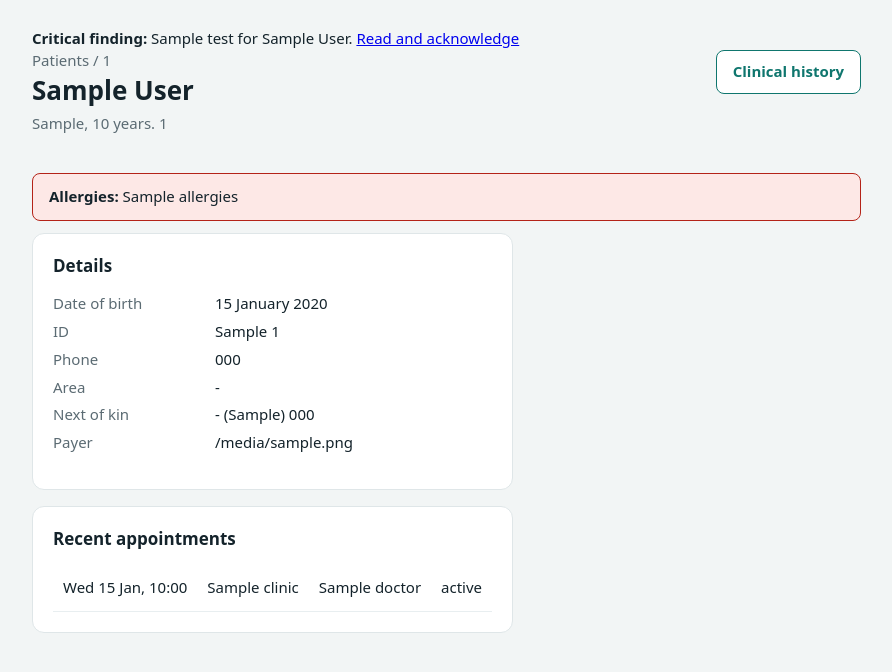
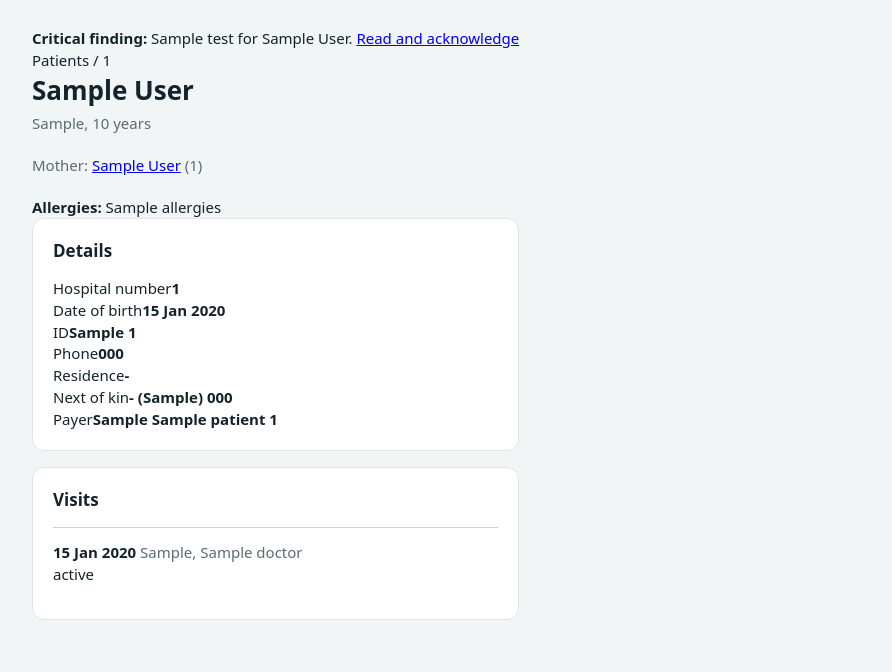
Before and after one commit to ngugiherman8/Hospital-Management-System, a Django app: template templates/patients/detail.html in a window 1280 px wide. Shown: the top 672 px of the page, without its empty margins (4-896 px from the left). Run offline with Django 5.2, Linux system fonts and the light colour scheme; the template is opened without the code that fills it: most values are stand-ins (such as "Sample title", 1, 10 or a date in 2020).

Commit message:
Add files via upload

```diff
--- a/templates/patients/detail.html
+++ b/templates/patients/detail.html
@@ -1,15 +1,32 @@
-{% extends "base.html" %}{% block title %}{{ patient.full_name }}{% endblock %}
-{% block content %}<div class="top"><div><p class="sub" style="margin:0">Patients / {{ patient.hospital_number }}</p><h1>{{ patient.full_name }}</h1>
-<p class="sub">{{ patient.get_sex_display }}, {{ patient.age }} years. {{ patient.hospital_number }}</p></div>
-<div><a class="btn" href="{% url 'clinical:history' patient.pk %}">Clinical history</a>{% if user.role == 'doctor' or user.role == 'admin' or user.is_superuser %} <a class="btn" href="{% url 'wards:admit_patient' patient.pk %}">Admit to ward</a>{% endif %}{% if user.role == 'receptionist' or user.role == 'admin' or user.is_superuser %} <a class="btn" href="{% url 'patients:edit' patient.pk %}">Edit</a>{% endif %}</div></div>
-{% if patient.allergies %}<div class="msg error"><b>Allergies:</b> {{ patient.allergies }}</div>{% endif %}
-<div class="layout"><div><section class="card"><h2>Details</h2><dl class="dl">
-<dt>Date of birth</dt><dd>{{ patient.date_of_birth|date:"j F Y" }}</dd><dt>ID</dt><dd>{{ patient.get_id_type_display }} {{ patient.masked_id }}</dd>
-<dt>Phone</dt><dd>{{ patient.phone }}</dd><dt>Area</dt><dd>{{ patient.area_of_residence|default:"-" }}</dd>
-<dt>Next of kin</dt><dd>{{ patient.next_of_kin_name|default:"-" }}{% if patient.next_of_kin_relationship %} ({{ patient.next_of_kin_relationship }}){% endif %} {{ patient.next_of_kin_phone }}</dd>
-<dt>Payer</dt><dd>{{ cover|default:"Cash / M-Pesa" }}</dd></dl></section>
-<section class="card"><h2>Recent appointments</h2><table><tbody>{% for a in appointments %}<tr><td>{{ a.starts_at|date:"D j M, H:i" }}</td><td>{{ a.clinic }}</td><td>{{ a.doctor }}</td><td>{{ a.get_status_display }}</td></tr>{% empty %}<tr><td>No appointments yet.</td></tr>{% endfor %}</tbody></table></section></div>
-{% if user.role == 'receptionist' or user.role == 'admin' or user.is_superuser %}<aside><section class="card"><h2>Today</h2>
-<form method="post" action="{% url 'walk_in' patient.pk %}">{% csrf_token %}<div class="field"><label for="clinic">Clinic</label><select id="clinic" name="clinic">{% for c in clinics %}<option value="{{ c.pk }}">{{ c.name }}</option>{% endfor %}</select></div>
-<button class="btn primary" style="width:100%">Add to today's queue</button></form>
-<p style="margin-top:12px"><a class="btn" style="width:100%;text-align:center" href="{% url 'appointments:create' patient.pk %}">Book appointment</a></p></section></aside>{% endif %}</div>{% endblock %}
+{% extends "base.html" %}
+{% block title %}{{ patient.full_name }}{% endblock %}
+{% block content %}
+<div class="head"><div><div class="crumb">Patients / {{ patient.hospital_number }}</div><h1>{{ patient.full_name }}</h1><div class="sub">{{ patient.get_sex_display }}, {{ patient.age }} years</div></div>
+<div class="row">
+{% if user.role == 'reception' or user.is_superuser or user.role == 'admin' %}<a class="btn" href="{% url 'patient_edit' patient.pk %}">Edit details</a><a class="btn primary" href="{% url 'appointment_create' patient.pk %}">Add visit or book</a>{% endif %}
+{% if patient.sex == 'F' and user.role == 'midwife' or patient.sex == 'F' and user.role == 'doctor' or patient.sex == 'F' and user.role == 'admin' %}<a class="btn" href="{% url 'maternity_for_patient' patient.pk %}">Pregnancy record</a>{% endif %}
+</div></div>
+{% if patient.mother %}<div class="sub">Mother: <a href="{% url 'patient_detail' patient.mother.pk %}">{{ patient.mother.full_name }}</a> ({{ patient.mother.hospital_number }})</div>{% endif %}
+{% if patient.allergies %}<div class="alert warning"><b>Allergies:</b> {{ patient.allergies }}</div>{% endif %}
+<section class="card"><h2>Details</h2><div class="kv">
+<div><span>Hospital number</span><b>{{ patient.hospital_number }}</b></div>
+<div><span>Date of birth</span><b>{{ patient.date_of_birth|date:"j M Y" }}</b></div>
+<div><span>ID</span><b>{{ patient.get_id_type_display }} {{ patient.id_number }}</b></div>
+<div><span>Phone</span><b>{{ patient.phone|default:"-" }}</b></div>
+<div><span>Residence</span><b>{{ patient.residence|default:"-" }}</b></div>
+<div><span>Next of kin</span><b>{{ patient.kin_name|default:"-" }} {% if patient.kin_relationship %}({{ patient.kin_relationship }}){% endif %} {{ patient.kin_phone }}</b></div>
+<div><span>Payer</span><b>{{ patient.get_payer_display }} {{ patient.payer_name }} {{ patient.member_number }}</b></div>
+</div></section>
+<section class="card"><h2>Visits</h2>
+{% for v in visits %}<div style="border-top:1px solid var(--line);padding:14px 0">
+<div class="row" style="justify-content:space-between"><div><b>{{ v.visit_date|date:"j M Y" }}</b> <span class="sub">{{ v.get_clinic_display }}, {{ v.doctor|default:"any available doctor" }}</span></div>
+<div>{% if can_see_clinical and v.consultation or can_see_clinical and v.triage %}<a href="{% url 'visit_detail' v.pk %}">Open visit</a> {% endif %}<span class="badge {{ v.status }}">{{ v.get_status_display }}</span></div></div>
+{% if can_see_clinical %}
+{% if v.triage %}<div class="sub">Triage: {{ v.triage.complaint }}{% if v.triage.flag_labels %}. Out of range: {{ v.triage.flag_labels|join:", " }}{% endif %}</div>{% endif %}
+{% if v.consultation %}{% for d in v.consultation.diagnoses.all %}<div>Diagnosis: <b>{{ d }}</b></div>{% endfor %}{% with n=v.consultation.current_note %}{% if n %}<div class="sub">Note v{{ n.version }}: {{ n.plan|truncatechars:140 }}</div>{% endif %}{% endwith %}{% endif %}
+{% for o in v.orders.all %}{% for i in o.items.all %}{% if i.study %}<div>{{ i.test.name }}: <span class="badge {{ i.study.status }}">{{ i.study.get_status_display }}</span> {% with r=i.study.current_report %}{% if r %}{{ r.impression|truncatechars:100 }}{% endif %}{% endwith %}</div>{% else %}{% with r=i.current_result %}<div>{{ i.test.name }}: {% if r %}<b>{{ r.value }}</b> {{ r.unit }} {% if r.flag != 'normal' %}<span class="badge {{ r.flag }}">{{ r.get_flag_display }}</span>{% endif %}{% else %}<span class="sub">{{ i.get_status_display }}</span>{% endif %}</div>{% endwith %}{% endif %}{% endfor %}{% endfor %}
+{% endif %}
+</div>
+{% empty %}<p class="sub">No visits yet.</p>{% endfor %}
+</section>
+{% endblock %}
```
Also changed, not shown: templates/patients/form.html (+48 -29 lines), templates/patients/list.html (+14 -6 lines).
